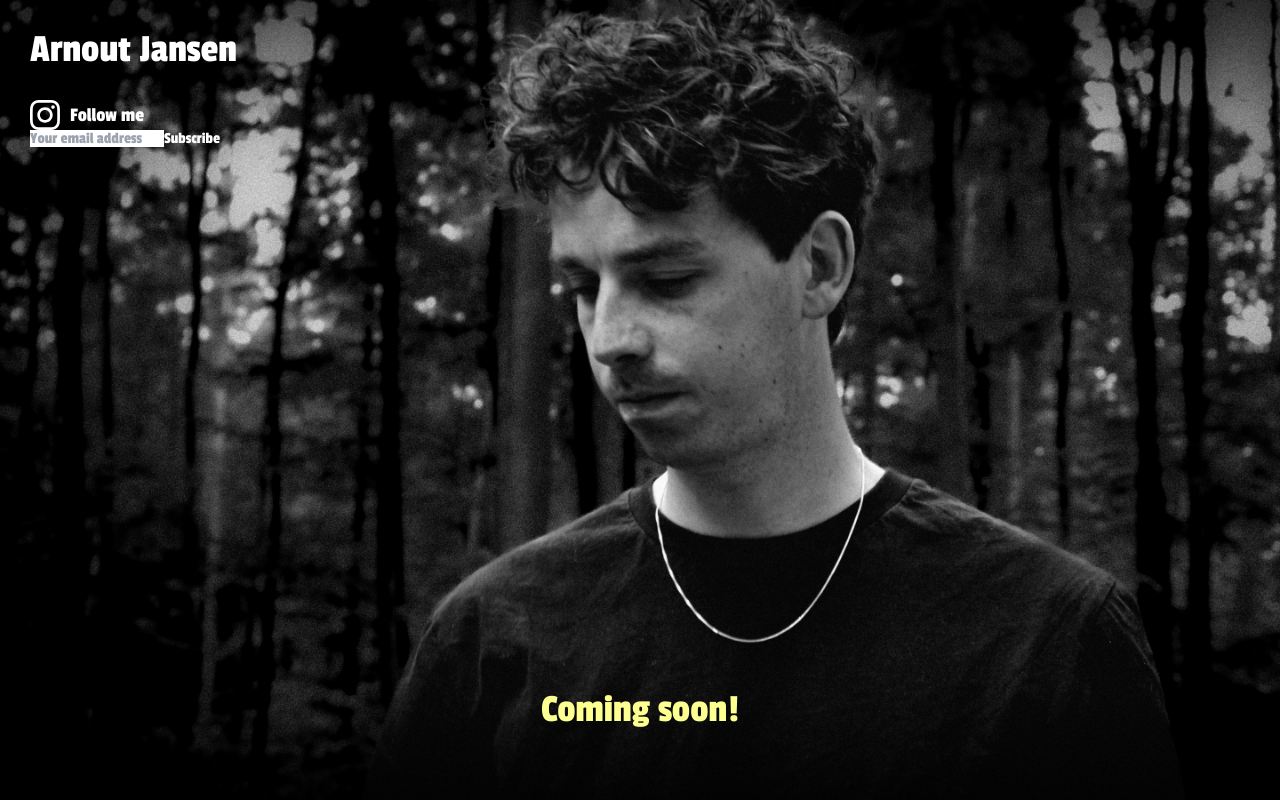
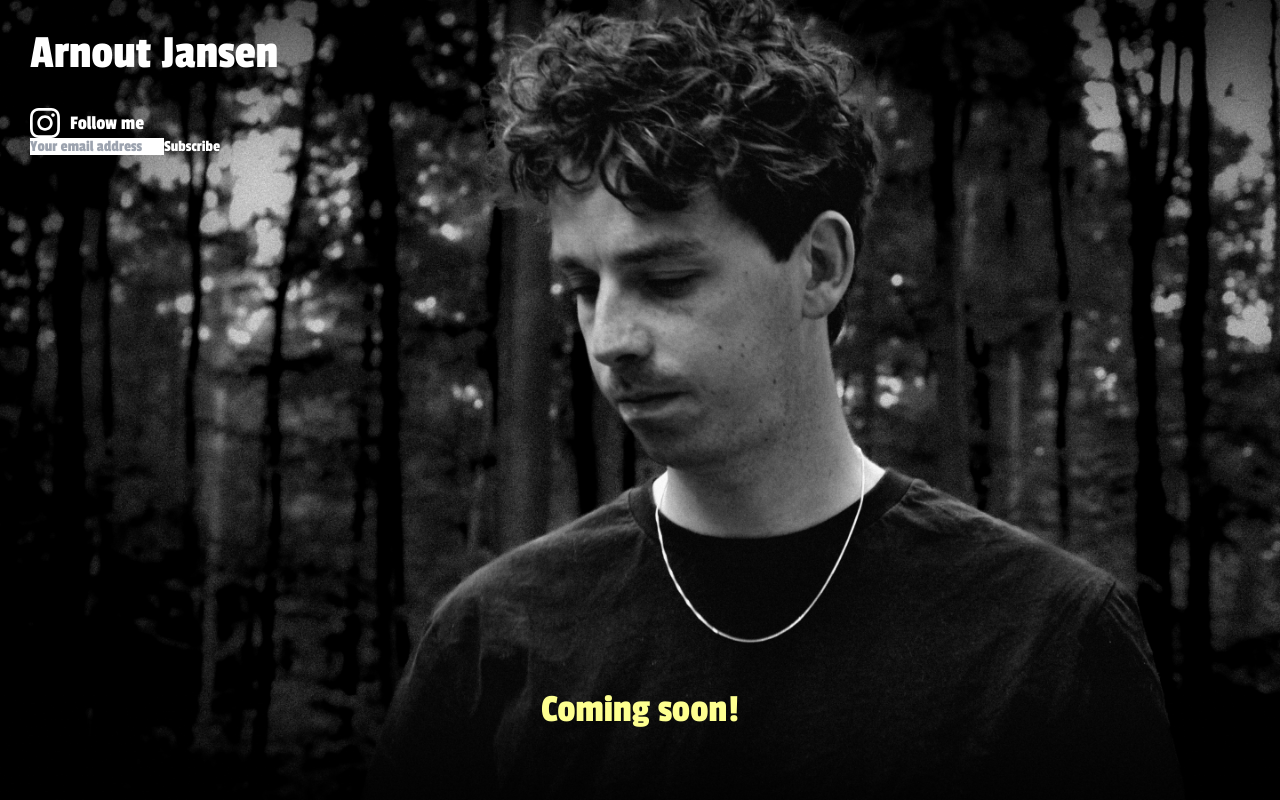
Before and after one commit to arnoutj/arnoutjansen, a Next.js app: page / in a window 1280 px wide. Built offline with nearby package versions, Linux system fonts and the light colour scheme.

Commit message:
add tailwing spacing

```diff
--- a/components/Header.module.css
+++ /dev/null
@@ -1,8 +0,0 @@
-.header {
-  width: 100%;
-  padding: 30px;
-}
-
-.title {
-  font-size: 40px;
-}
--- a/components/Header.tsx
+++ b/components/Header.tsx
@@ -1,9 +1,7 @@
-import styles from './Header.module.css';
-
 export default function Header({ title }: { title: string }) {
   return (
-    <header className={styles.header}>
-      <h1 className={styles.title}>{title}</h1>
+    <header className="w-100 p-3">
+      <h1 className="text-4xl md:text-5xl">{title}</h1>
     </header>
   );
 }
--- a/styles/globals.css
+++ b/styles/globals.css
@@ -2,6 +2,7 @@
 @tailwind base;
 @tailwind components;
 @tailwind utilities;
+@tailwind variants;
 
 html,
 body {
--- a/tailwind.config.js
+++ b/tailwind.config.js
@@ -1,8 +1,20 @@
 /** @type {import('tailwindcss').Config} */
 module.exports = {
-  content: ['./src/**/*.{js,ts,jsx,tsx,mdx}'],
+  content: [
+    './app/**/*.{js,ts,jsx,tsx,mdx}', // Note the addition of the `app` directory.
+    './pages/**/*.{js,ts,jsx,tsx,mdx}',
+    './components/**/*.{js,ts,jsx,tsx,mdx}',
+  ],
   theme: {
     extend: {},
+    spacing: {
+      1: '10px',
+      2: '20px',
+      3: '30px',
+      4: '40px',
+      5: '50px',
+      6: '60px',
+    },
   },
   plugins: [],
 };
```
